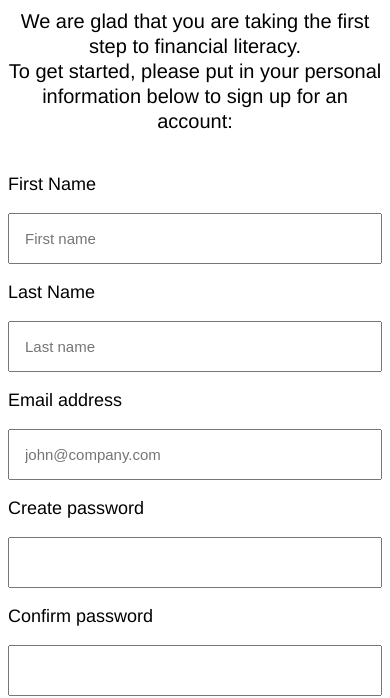
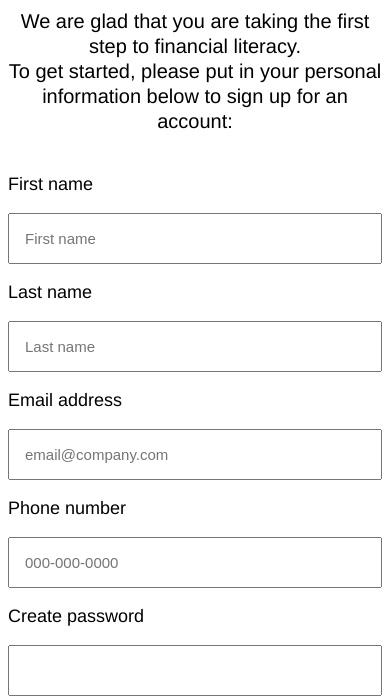
Before and after one commit to miicrs/cfa-primary-keys, a website: page HTML/sign-up.html in a window 390 px wide. Shown: the part 417-1115 px from the top of the page. Drawn offline with Linux system fonts and the light colour scheme.

Commit message:
added phone number section to sign up page

```diff
--- a/HTML/sign-up.html
+++ b/HTML/sign-up.html
@@ -32,14 +32,17 @@
     <div class="signup-form">
         <section>
             <form id="card-form">
-                <label for="firstname-input" class="label">First Name</label>
+                <label for="firstname-input" class="label">First name</label>
                 <input type="text" id="firstname-input" placeholder="First name" class="input" required>
 
-                <label for="lastname-input" class="label">Last Name</label>
+                <label for="lastname-input" class="label">Last name</label>
                 <input type="text" id="lastname-input" placeholder="Last name" class="input" required>
 
                 <label for="email-input" class="label">Email address</label>
-                <input type="email" id="email-input" placeholder="john@company.com" class="input" required>
+                <input type="email" id="email-input" placeholder="email@company.com" class="input" required>
+
+                <label for="phone-input" class="label">Phone number</label>
+                <input type="tel" id="phone-input" placeholder="000-000-0000" class="input" required>
 
                 <label for="createpass-input" class="label">Create password</label>
                 <input type="password" id="createpass-input" class="input" required minlength="8" maxlength="20">
--- a/JavaScript/sign-up.js
+++ b/JavaScript/sign-up.js
@@ -3,6 +3,7 @@ const form = document.querySelector('form');
 const firstNameInput = document.querySelector('#firstname-input');
 const lastNameInput = document.querySelector('#lastname-input');
 const emailInput = document.querySelector('#email-input');
+const phoneInput = document.querySelector('#phone-input');
 const createPassInput = document.querySelector('#createpass-input');
 const confirmPassInput = document.querySelector('#confirmpass-input');
 const warning = document.querySelector('#warning');
@@ -13,6 +14,7 @@ form.addEventListener('submit', function (event) {
     let firstName = firstNameInput.value;
     let lastName = lastNameInput.value;
     let email = emailInput.value;
+    let phone = phoneInput.value;
     let createPass = createPassInput.value;
     let confirmPass = confirmPassInput.value;
 
```
